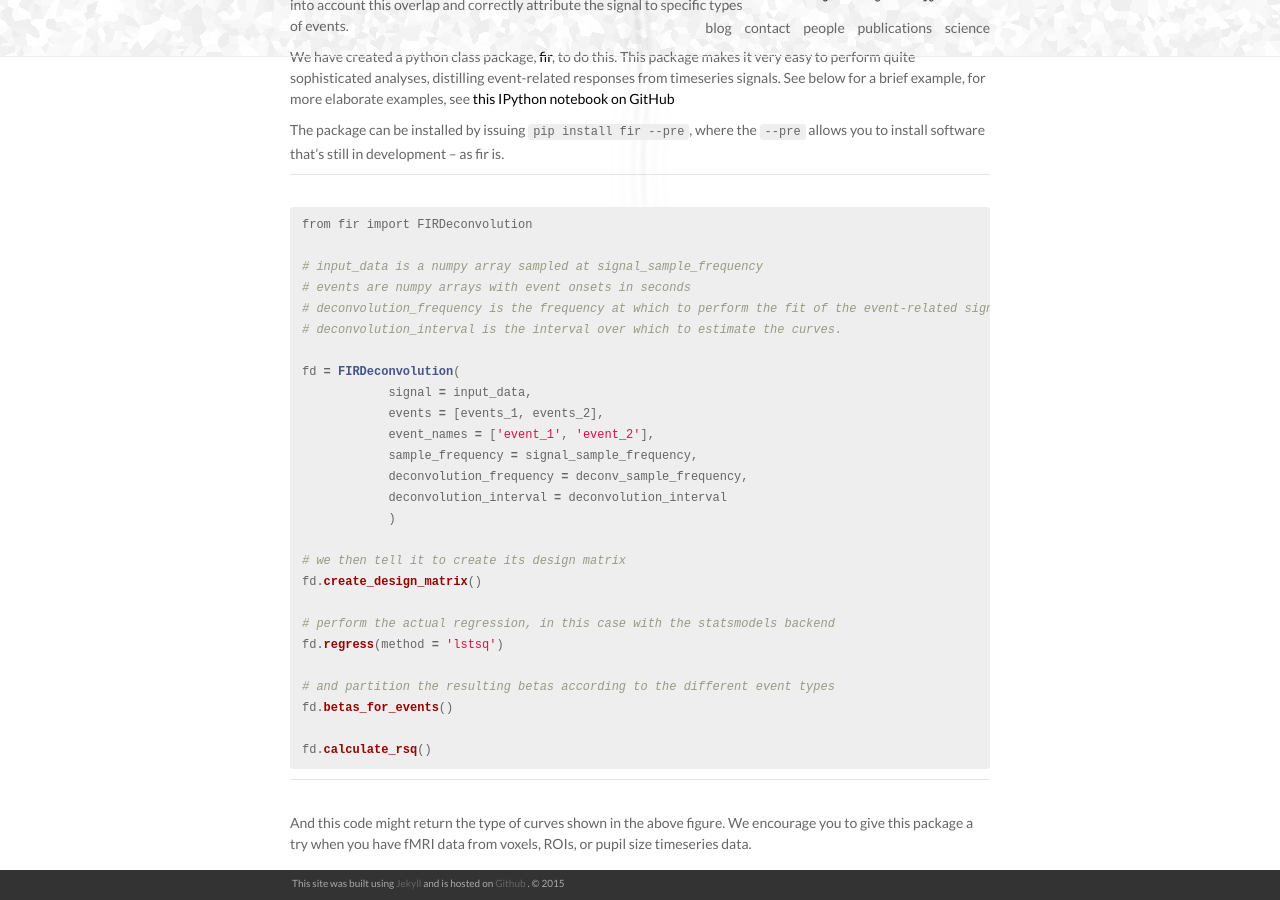
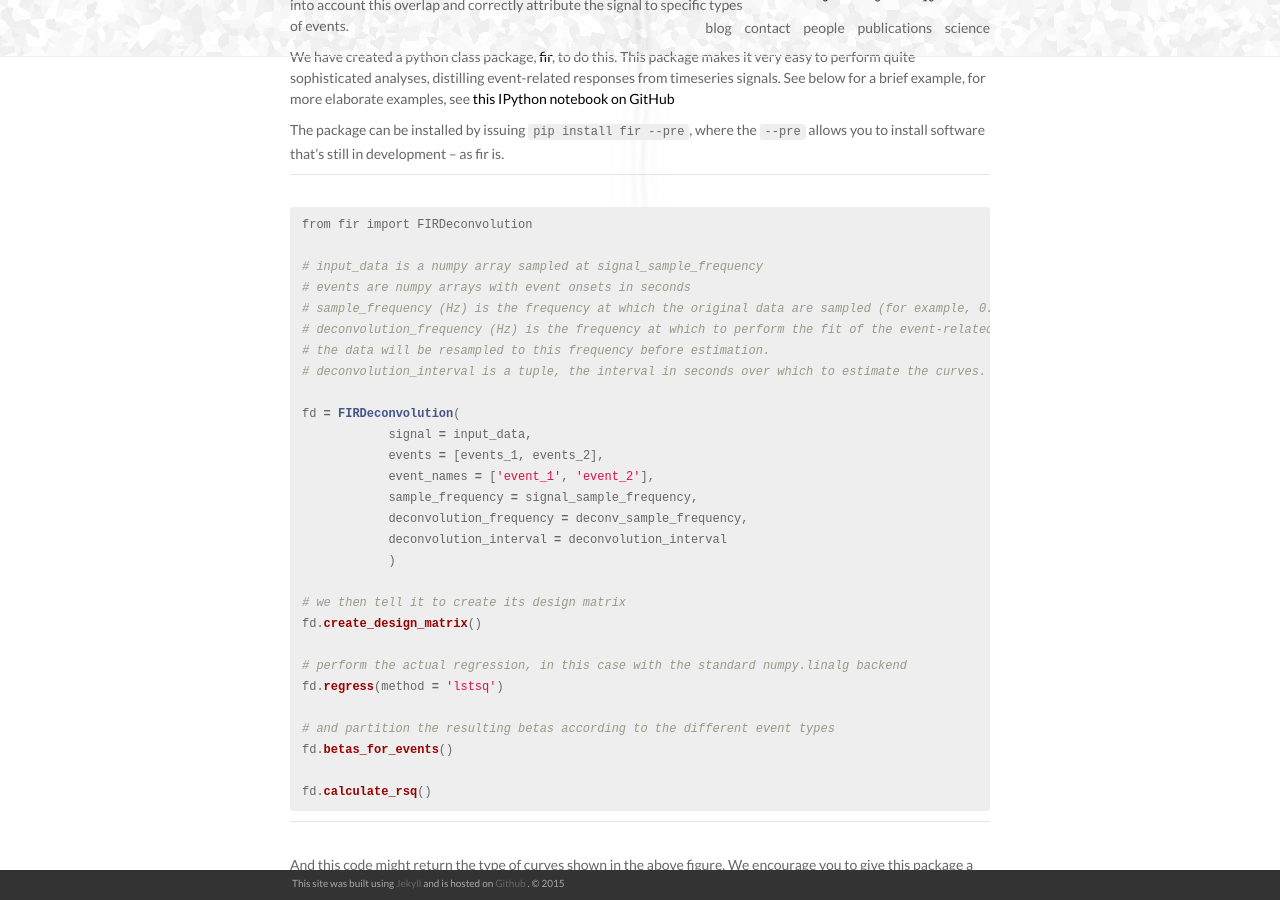
Before and after one commit to tknapen/tknapen.github.io, a Jekyll site: the page built from _science/fir_deconvolution.markdown, in a window 1280 px wide and 900 px high, scrolled down 510 px. Built offline with Jekyll 4.4.1, drawn with Linux system fonts in a browser that asks for light colours; nearby versions of some CDN libraries.

Commit message:
changed highlighting and code example

```diff
--- a/_config.yml
+++ b/_config.yml
@@ -14,7 +14,7 @@
 # Build settings
 markdown: kramdown
 
-highlighter: pygments
+highlighter: rouge
 
 # Pagination
 paginate: 5
--- a/_science/fir_deconvolution.markdown
+++ b/_science/fir_deconvolution.markdown
@@ -27,8 +27,10 @@
 
 # input_data is a numpy array sampled at signal_sample_frequency
 # events are numpy arrays with event onsets in seconds
-# deconvolution_frequency is the frequency at which to perform the fit of the event-related signals
-# deconvolution_interval is the interval over which to estimate the curves.
+# sample_frequency (Hz) is the frequency at which the original data are sampled (for example, 0.5 Hz for fMRI)
+# deconvolution_frequency (Hz) is the frequency at which to perform the fit of the event-related signals
+# the data will be resampled to this frequency before estimation.
+# deconvolution_interval is a tuple, the interval in seconds over which to estimate the curves.
 
 fd = FIRDeconvolution(
             signal = input_data,
@@ -42,7 +44,7 @@
 # we then tell it to create its design matrix
 fd.create_design_matrix()
 
-# perform the actual regression, in this case with the statsmodels backend
+# perform the actual regression, in this case with the standard numpy.linalg backend
 fd.regress(method = 'lstsq')
 
 # and partition the resulting betas according to the different event types
```
